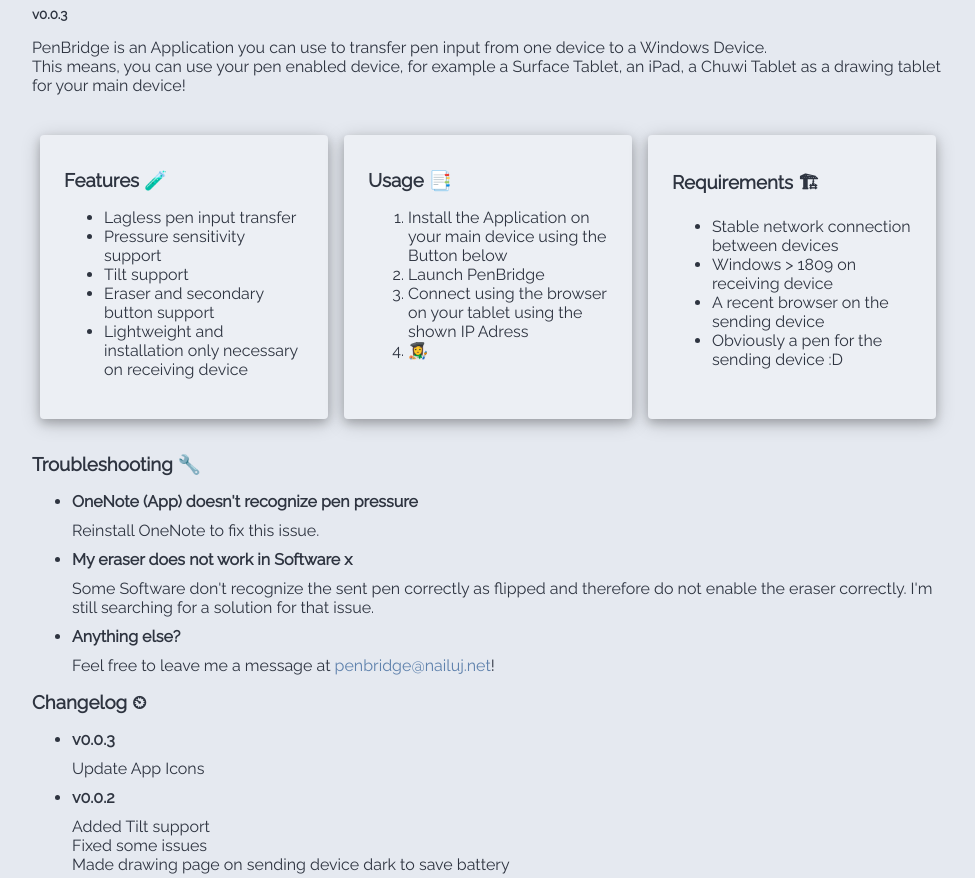
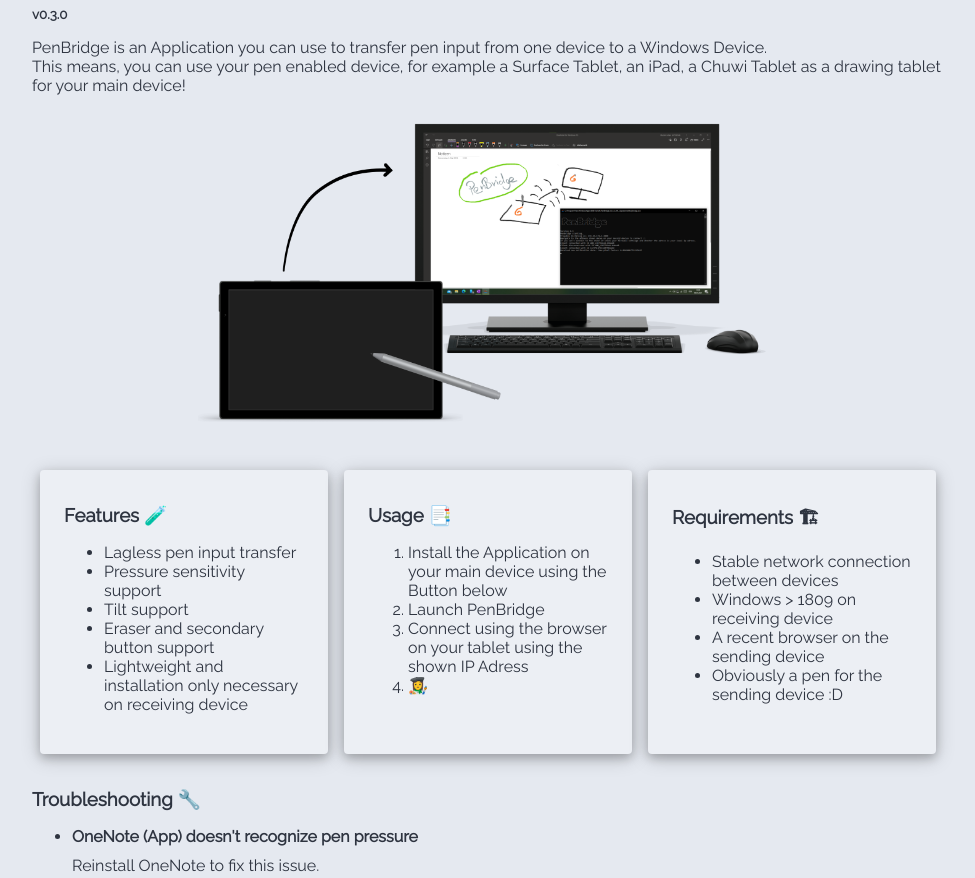
Before and after one commit to nailujx86/PenBridge-Website, a plain HTML site: page index.html in a window 1280 px wide. Shown: the part 74-952 px from the top of the page, without its empty margins (152-1127 px from the left). Drawn offline with Linux system fonts and the light colour scheme; a script that the page names is missing.

Commit message:
Update Website Content

```diff
--- a/index.html
+++ b/index.html
@@ -44,18 +44,28 @@
             margin-left: auto;
             margin-right: auto;
         }
+
+        .screenshot {
+            text-align: center;
+        }
+        .screenshot > img {
+            width: 65%;
+        }
     </style>
 </head>
 
 <body>
     <div class="c">
         <h1>PenBridge</h1>
-        <h5>v0.0.3</h5>
+        <h5>v0.3.0</h5>
         <p>
             PenBridge is an Application you can use to transfer pen input from one device to a Windows Device.<br>
             This means, you can use your pen enabled device, for example a Surface Tablet, an iPad, a Chuwi Tablet
             as a drawing tablet for your main device!
         </p>
+        <div class="screenshot">
+            <img src="assets/Mockup.png" alt="Mockup">
+        </div>
         <div id="mspb-7cc4jhu9b9jr" class="badge 9P7K45N5SND6"></div>
         <script src="https://storebadge.azureedge.net/src/badge-1.8.4.js"></script>
         <script>
@@ -125,23 +135,22 @@
         <h3>Changelog ⏲</h3>
         <ul>
             <li>
-                <h4>v0.0.3</h4>
+                <h4>v0.3.0</h4>
                 Update App Icons
             </li>
             <li>
-                <h4>v0.0.2</h4>
+                <h4>v0.2.0</h4>
                 Added Tilt support<br>
                 Fixed some issues<br>
                 Made drawing page on sending device dark to save battery
             </li>
             <li>
-                <h4>v0.0.1</h4>
+                <h4>v0.1.0</h4>
                 Initial Release
             </li>
         </ul>
     </div>
     <footer class="full footer">© 2021 Julian Blazek
-        <br>View the Source Code on <a href="https://github.com/nailujx86/PenBridge/">GitHub</a>.
     </footer>
 </body>
 
```
Also changed, not shown: assets/Mockup.png (added), 1 other file.
